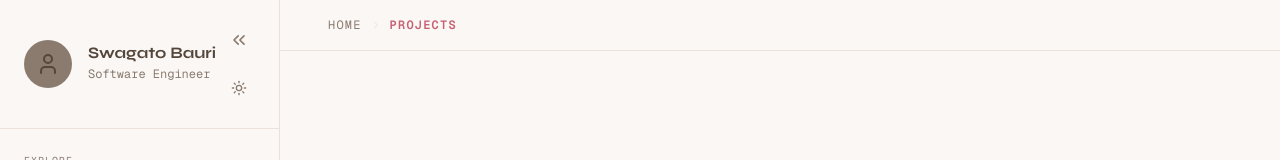
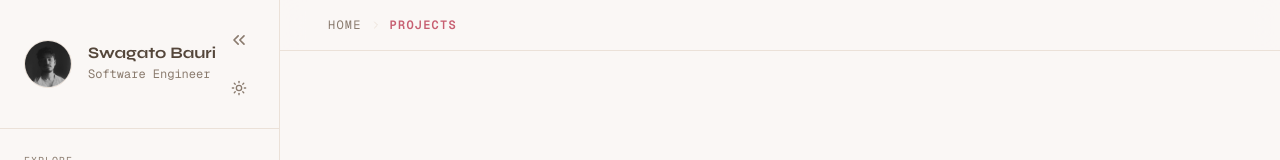
Before and after one commit to swagatobauri/swagato, a Next.js app: page /projects in a window 1280 px wide. Shown: the top 160 px of the page. Built offline with nearby package versions, Linux system fonts and the light colour scheme.

Commit message:
Add profile picture to sidebar

```diff
--- a/components/ui/Sidebar.tsx
+++ b/components/ui/Sidebar.tsx
@@ -104,9 +104,8 @@ export function Sidebar() {
       {/* 1. Profile Block */}
       <div className="p-6 border-b border-border flex items-center justify-between">
         <div className={clsx("flex items-center gap-4 transition-opacity duration-300", isCollapsed ? "opacity-0 w-0 overflow-hidden" : "opacity-100")}>
-          <div className="w-12 h-12 rounded-full bg-muted flex items-center justify-center shrink-0">
-            {/* Placeholder Avatar */}
-            <User className="w-6 h-6 text-muted-foreground" />
+          <div className="w-12 h-12 rounded-full bg-muted flex items-center justify-center shrink-0 overflow-hidden border border-border">
+            <img src="/profile.jpg" alt="Profile Picture" className="w-full h-full object-cover" />
           </div>
           <div className="flex flex-col">
             <span className="font-heading font-bold text-foreground leading-none">Swagato Bauri</span>
```
Also changed, not shown: public/profile.jpg (added).
